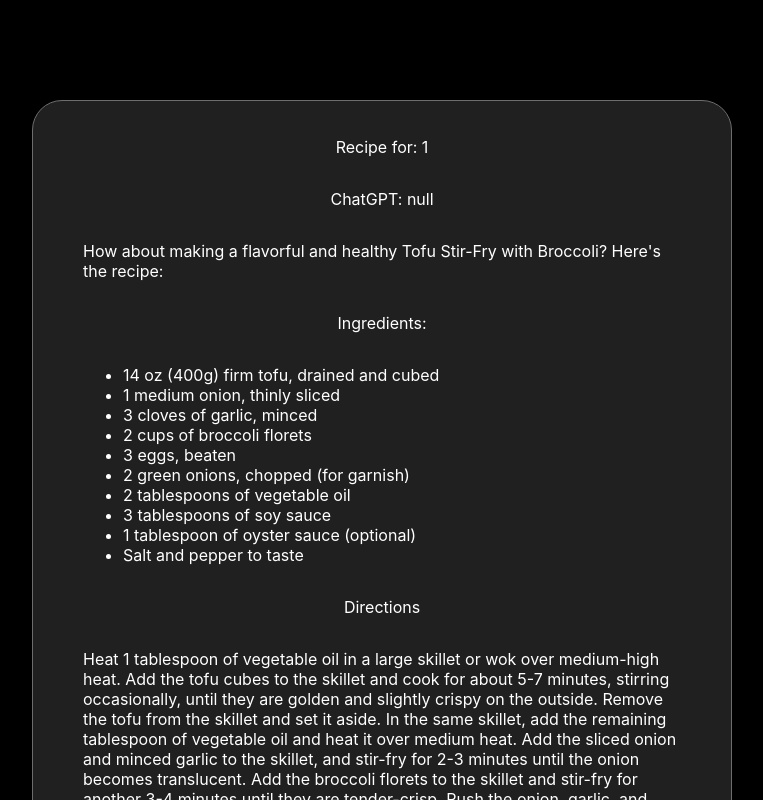
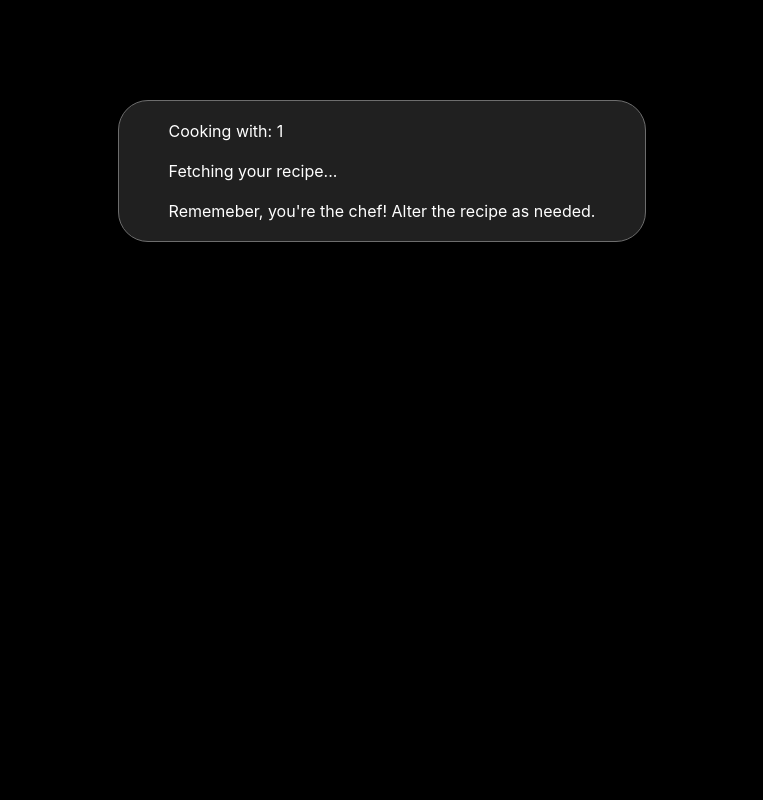
Before and after one commit to leemaiwu/Specializations-Capstone-FoodX, a React (Create React App) app: page /recipe/1 in a window 1280 px wide. Shown: the top 800 px of the page, without its empty margins (258-1021 px from the left). Built offline with nearby package versions, Linux system fonts and the light colour scheme; a web font is replaced by a local one.

Commit message:
Styled recipe card with response from chatgpt api

```diff
--- a/src/components/RecipeCard.jsx
+++ b/src/components/RecipeCard.jsx
@@ -1,4 +1,4 @@
-import { useRef, useContext } from 'react'
+import { useRef, useContext, useState, useEffect } from 'react'
 import { Link } from 'react-router-dom'
 import jsPDF from 'jspdf'
 import 'jspdf-autotable'
@@ -12,31 +12,25 @@ function RecipeCard({ingredientInput}) {
   const sectionRef = useRef()
 
   const {recipeResponse} = useContext(RecipeContext)
+  const [ loading, setLoading ] = useState(!recipeResponse)
+
+  useEffect(() => {
+    setLoading(!recipeResponse)
+  }, [recipeResponse])
+
+  const recipeLines = recipeResponse ? recipeResponse.split('\n') : []
 
   const handleDownload = () => {
-
     const section = sectionRef.current
     if (!section) return
 
-    const pdf = jsPDF()
+    const pdf = new jsPDF()
     pdf.setFontSize(12)
-    pdf.setFont('hellvetica', 'normal')
+    pdf.setFont('helvetica', 'normal')
     pdf.setTextColor(0, 0, 0)
 
-    const elements = Array.from(section.querySelectorAll('p, ul, li'))
-    const lines = []
-
-    elements.forEach((e) => {
-      const tagName = e.tagName.toLowerCase()
-      const text = e.textContent.trim()
-
-      if (tagName === 'p' && text !== '') {
-        const wrappedLines = pdf.splitTextToSize(text, 180)
-        lines.push(...wrappedLines, '')
-      } else if (tagName === 'li' && text !== '') {
-        lines.push(text)
-      }
-    })
+    const elements = Array.from(section.getElementsByTagName('p'))
+    const lines = elements.map((element) => element.textContent.trim())
 
     pdf.text(lines, 10, 20)
     pdf.save('foodx_recipe.pdf')
@@ -44,45 +38,29 @@ function RecipeCard({ingredientInput}) {
 
   return (
 <Modal>
-        <section ref={sectionRef} className={styles.recipeCard} >
-          <p>{`Recipe for: ${ingredientInput}`}</p>
-          <p>{`ChatGPT: ${recipeResponse}`}</p>
-          <p>How about making a flavorful and healthy Tofu Stir-Fry with Broccoli? Here's the recipe:</p>
-          <p>Ingredients:</p>
-          <ul className={styles.ingredients}>
-              <li>14 oz (400g) firm tofu, drained and cubed</li>
-              <li>1 medium onion, thinly sliced</li>
-              <li>3 cloves of garlic, minced</li>
-              <li>2 cups of broccoli florets</li>
-              <li>3 eggs, beaten</li>
-              <li>2 green onions, chopped (for garnish)</li>
-              <li>2 tablespoons of vegetable oil</li>
-              <li>3 tablespoons of soy sauce</li>
-              <li>1 tablespoon of oyster sauce (optional)</li>
-              <li>Salt and pepper to taste</li>
-          </ul>
-          <p>Directions</p>
-          <p>Heat 1 tablespoon of vegetable oil in a large skillet or wok over medium-high heat.
-          Add the tofu cubes to the skillet and cook for about 5-7 minutes, stirring occasionally, until they are golden and slightly crispy on the outside. Remove the tofu from the skillet and set it aside.
-          In the same skillet, add the remaining tablespoon of vegetable oil and heat it over medium heat.
-          Add the sliced onion and minced garlic to the skillet, and stir-fry for 2-3 minutes until the onion becomes translucent.
-          Add the broccoli florets to the skillet and stir-fry for another 3-4 minutes until they are tender-crisp.
-          Push the onion, garlic, and broccoli to one side of the skillet, and pour the beaten eggs onto the other side.
-          Scramble the eggs until they are cooked, and then mix them with the vegetables.
-          Return the cooked tofu to the skillet and stir everything together.
-          In a small bowl, whisk together the soy sauce and oyster sauce (if using). Pour the sauce mixture over the tofu and vegetables, and stir to coat everything evenly. Season with salt and pepper to taste.
-          Cook for another 1-2 minutes, until everything is heated through.
-          Remove the skillet from heat, and garnish the stir-fry with chopped green onions.
+      <section ref={sectionRef} className={styles.recipeCard}>
+        <div className={styles.recipeText}>
+          <p>{`Cooking with: ${ingredientInput}`}</p>
+          <br />
+          {loading ? (
+            <p>
+              Fetching your recipe... <br /> <br /> Rememeber, you're the chef! Alter the recipe as needed.
             </p>
-          <p>Prep time: 15 minutes |
-          Cook time: 15-20 minutes |
-          Serves: 3-4</p>
-          <p>Enjoy your flavorful Tofu Stir-Fry with Broccoli! You can serve it over steamed rice or noodles for a complete meal.</p>
+          ) : (
+            <>
+              {recipeLines.map((line, index) => (
+                <p key={index}>{line}<br /></p>
+              ))}
               <div className={styles.buttons}>
                 <Link to=".." type="button" className={styles.closeBtn}>
                   Close
                 </Link>
-              <button onClick={handleDownload} className={styles.pdfBtn}>Download as PDF</button>
+                <button onClick={handleDownload} className={styles.pdfBtn} >
+                  Download as PDF
+                </button>
+              </div>
+            </>
+          )}
         </div>
       </section>
     </Modal>
--- a/src/components/RecipeCard.module.css
+++ b/src/components/RecipeCard.module.css
@@ -14,6 +14,15 @@
     border: 1px solid rgb(109, 109, 109);
     border-radius: 30px;
     background-color: rgba(255, 255, 255, 0.125);
+}
+
+.recipeText {
+    text-align: start;
+}
+
+.recipeCard p {
+    margin: 0;
+    padding: 0;
 }
 
 .ingredients {
--- a/src/routes/RootLayout.jsx
+++ b/src/routes/RootLayout.jsx
@@ -18,7 +18,7 @@ function RootLayout() {
     const options = {
       method: 'POST',
       body: JSON.stringify({
-        message: `You are a master chef who knows dishes from all around the world. I will provide you with ingredients that I have on hand and you will provide a recipe for a delicious dish from the list of ingredients I provide. You do not have to use everything from my list. But you will provide the quantity for the ingredients, detailed directions, prep and cook time, and how the dish serves. \n ${ingredientInput}`
+        message: `You are a master chef with recipes from all around the world. I will provide you with ingredients that I have on hand and you will provide a recipe for a delicious dish based on the ingredients I provide below. You do not have to include every ingredient from my list but you will not add more besides spices. You will be concise and to the point with your response. Provide quantities for all ingredients, detailed directions, prep and cook time, and serving size. My ingredients: ${ingredientInput}`
       }),
       headers: {
         'Content-Type': 'application/json'
@@ -29,7 +29,8 @@ function RootLayout() {
         const data = await response.json()
         console.log(data)
         setIngredientInput('')
-        setRecipeResponse(data.error.message)
+        console.log(data.choices[0].message.content)
+        setRecipeResponse(data.choices[0].message.content)
     } catch (error) {
         console.log(error)
     }
```
Also changed, not shown: 1 other file (tests, documents, lock files or other folders). Lines whose indentation alone changed are shown as unchanged.
